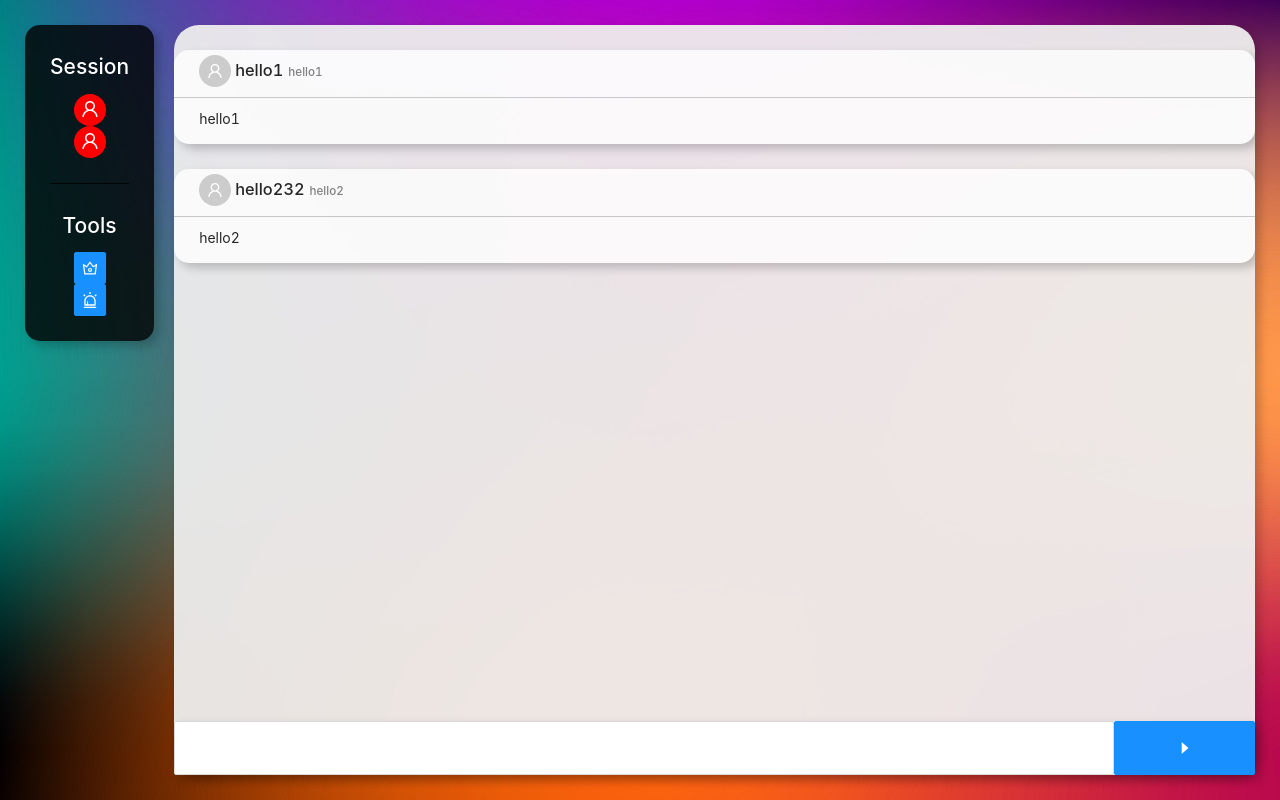
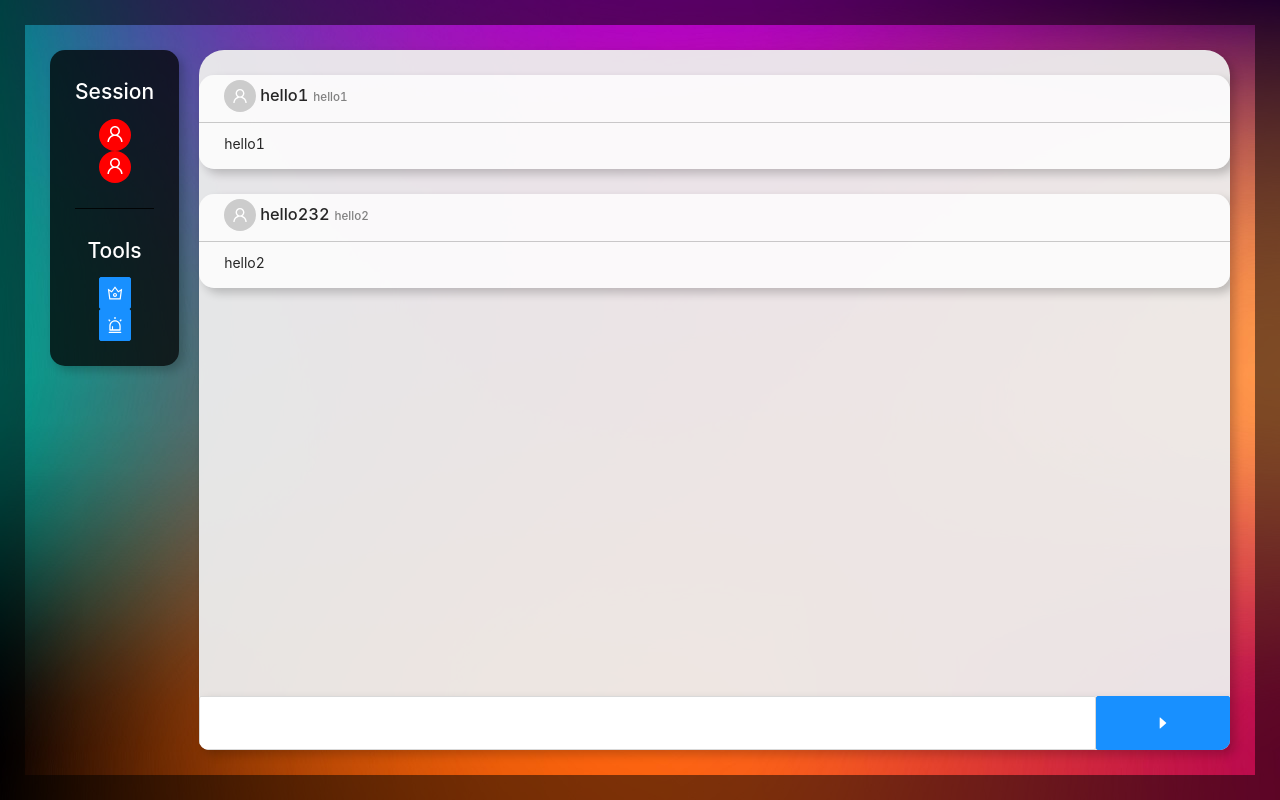
Before and after one commit to offlinedoctor/Unreal-Mail-Box, a React (Create React App) app in the folder ReactFrontend/react-mailbox/: page / in a window 1280 px wide. Built offline with nearby package versions, Linux system fonts and the light colour scheme.

Commit message:
Front-end polish.
Scrollbar cleanup.

```diff
--- a/ReactFrontend/react-mailbox/src/App.js
+++ b/ReactFrontend/react-mailbox/src/App.js
@@ -3,9 +3,11 @@ import React from 'react';
 import SubmitText from './SubmitText.js';
 import SideBar from './SideBar.js';
 import EachChatBox from './EachChatBox.js';
+import StyleCSS from './StyleCSS.css';
 import {Button} from 'antd';
 import {Input} from 'antd';
 const  {TextArea} = Input;
+
 
 var ArrayList =
 {
@@ -52,15 +54,21 @@ class App extends React.Component
 		console.log(this.StateArrayList);
 	}
 
+	componentDidMount()
+	{
+		var objDiv = document.getElementById("customSlider");
+		objDiv.scrollTop = objDiv.scrollHeight;
+	}
+
 	render()
 	{
 		return(
-			<div style={{display: "flex", flexDirection: "row", height: "100%", width: "100%", padding: "25px"}}>
+			<div style={{display: "flex", flexDirection: "row", height: "100%", width: "100%", padding: "25px", border: "25px solid rgba(1,1,1,0.5)"}}>
 				<div style={{marginRight: "20px"}}>
 					<SideBar/>
 				</div>
-				<div style={{display: "flex", flexDirection: "column", boxShadow: "5px 5px 10px 0px rgba(0,0,0,0.2)", width: "100%", backgroundColor: "rgba(238,238,238,0.95)", borderRadius: "25px"}}>
-					<div style={{overflowY: "auto", overflowX: "hidden", height: "100%"}}>
+				<div style={{display: "flex", flexDirection: "column", boxShadow: "5px 5px 10px 0px rgba(0,0,0,0.2)", width: "100%", backgroundColor: "rgba(238,238,238,0.95)", borderTopLeftRadius: "25px", borderTopRightRadius: "25px", borderBottomLeftRadius: "10px", borderBottomRightRadius: "10px", overflow: "hidden"}}>
+					<div  id="customSlider" style={{overflowY: "auto", overflowX: "hidden", height: "100%"}}>
 					{
 						this.state.StateArrayList.List.map(eachIteration =>
 							<EachChatBox username={eachIteration.username} chat={eachIteration.chat} timestamp = {eachIteration.timestamp}/>
--- a/ReactFrontend/react-mailbox/src/SideBar.js
+++ b/ReactFrontend/react-mailbox/src/SideBar.js
@@ -49,7 +49,7 @@ class SideBar extends React.Component
 	render()
 	{
 		return(
-			<div style={{padding: "25px", backgroundColor: "rgba(1,1,1,0.8)", borderRadius: "15px", boxShadow: "5px 5px 10px 0px rgba(0,0,0,0.2)"}}>
+			<div style={{padding: "25px", backgroundColor: "rgba(1,1,1,0.75)", borderRadius: "15px", boxShadow: "5px 5px 10px 0px rgba(0,0,0,0.2)"}}>
 				<div style={{display: "flex", flexDirection: "column", paddingBottom: "25px", borderBottom: "1px solid", alignItems: "center"}}>
 					<h2 style={{color: "white"}}> Session </h2>
 					{
@@ -66,7 +66,7 @@ class SideBar extends React.Component
 						<Tooltip title="Who is Hosting?" placement="right">
 							<Button type="primary" onClick={this.ShowHost} shape="square" icon={<CrownOutlined />}/>
 						</Tooltip>
-						<Tooltip title="Ring Bell" placement="right">
+						<Tooltip title="Ring Bell"  placement="right">
 							<Button type="primary" onClick={this.NotificationSound} shape="square" icon={<AlertOutlined />}/>
 						</Tooltip>
 					</div>
--- /dev/null
+++ b/ReactFrontend/react-mailbox/src/StyleCSS.css
@@ -0,0 +1,25 @@
+    /* width */
+    ::-webkit-scrollbar
+    {
+      width: 10px;
+    }
+
+    /* Track */
+    ::-webkit-scrollbar-track
+    {
+	  background-color: transparent;
+	  border-radius: 10px;
+    }
+
+    /* Handle */
+    ::-webkit-scrollbar-thumb
+    {
+      background: #212121;
+	  border-radius: 10px;
+    }
+
+    /* Handle on hover */
+    ::-webkit-scrollbar-thumb:hover
+    {
+      background: #555;
+    }
```
